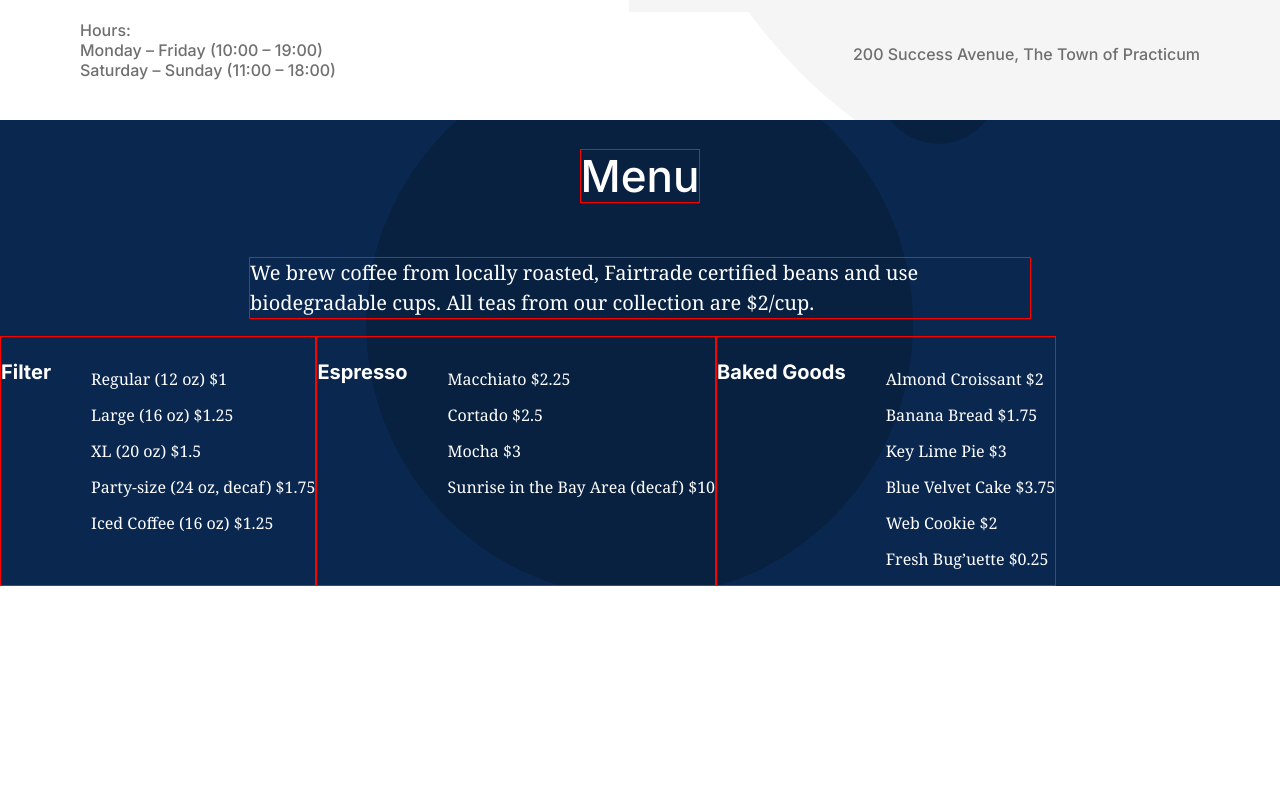
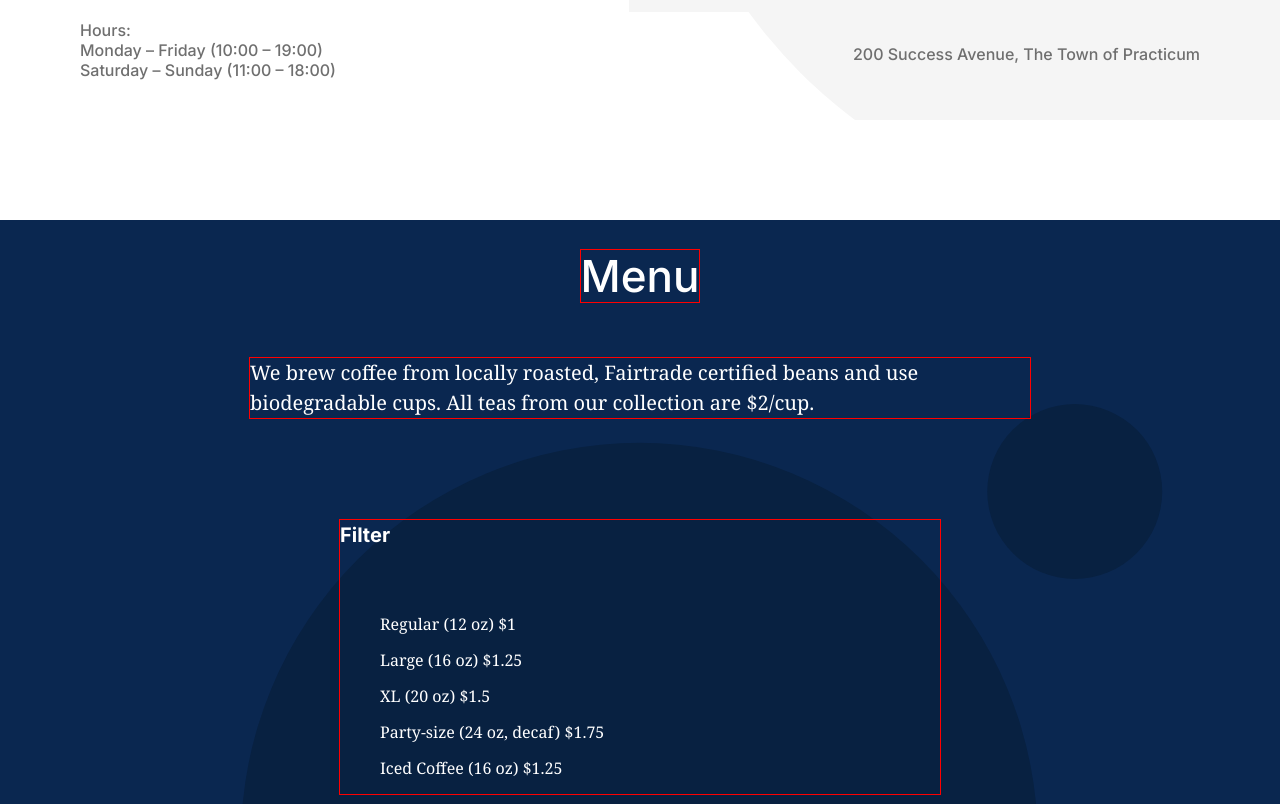
Before and after one commit to vmiesse/se_project_coffeeshop, a plain HTML site: page index.html in a window 1280 px wide. Shown: the part 680-1484 px from the top of the page. Before the commit the page ends 1266 px from the top, so only its background shows below. Drawn offline with Linux system fonts and the light colour scheme.

Commit message:
more menu flexbox properties adjusted, need to utilize another flexbox property, unsure which to use.

```diff
--- a/blocks/menu.css
+++ b/blocks/menu.css
@@ -10,6 +10,7 @@
   display: flex;
   flex-direction: column;
   align-items: center;
+  margin-top: 100px;
 }
 
 .menu__title {
@@ -25,6 +26,7 @@
 
 .menu__subtitle {
   margin-top: 24px;
+  margin-bottom: 0px;
   border: 1px solid red;
   font-family: Noto Serif;
   font-style: normal;
@@ -38,16 +40,35 @@
 .menu__list {
   display: flex;
   flex-wrap: wrap;
+  justify-content: center;
 }
 
 .card {
   border: 1px solid red;
   max-width: 600px;
   display: flex;
+  flex-direction: column;
+  flex-basis: 1000px;
+  margin-top: 100px;
+}
+
+.card__filter {
+  flex-grow: 1;
+}
+
+.card__espresso {
+  margin-left: 100px;
+  flex-grow: 1;
+}
+
+.card__baked_goods {
+  margin-top: 100px;
+  flex-grow: 1;
 }
 
 .card__title {
-  margin-bottom: 16px;
+  margin-bottom: 32px;
+  margin-top: 0px;
   color: #fff;
   font-family: Inter;
   font-style: normal;
--- a/index.html
+++ b/index.html
@@ -92,7 +92,7 @@
           </div>
           <div class="menu__list">
             <div class="card">
-              <h3 class="card__title">Filter</h3>
+              <h3 class="card__title card__filter">Filter</h3>
               <ul class="card__content">
                 <li class="list__item list__item_divider">
                   Regular (12 oz) $1
@@ -110,7 +110,7 @@
               </ul>
             </div>
 
-            <div class="card">
+            <div class="card card__espresso">
               <h3 class="card__title">Espresso</h3>
               <ul class="card__content">
                 <li class="list__item list__item_divider">Macchiato $2.25</li>
@@ -122,7 +122,7 @@
               </ul>
             </div>
 
-            <div class="card">
+            <div class="card card__baked_goods">
               <h3 class="card__title">Baked Goods</h3>
               <ul class="card__content">
                 <li class="list__item list__item_divider">
```
